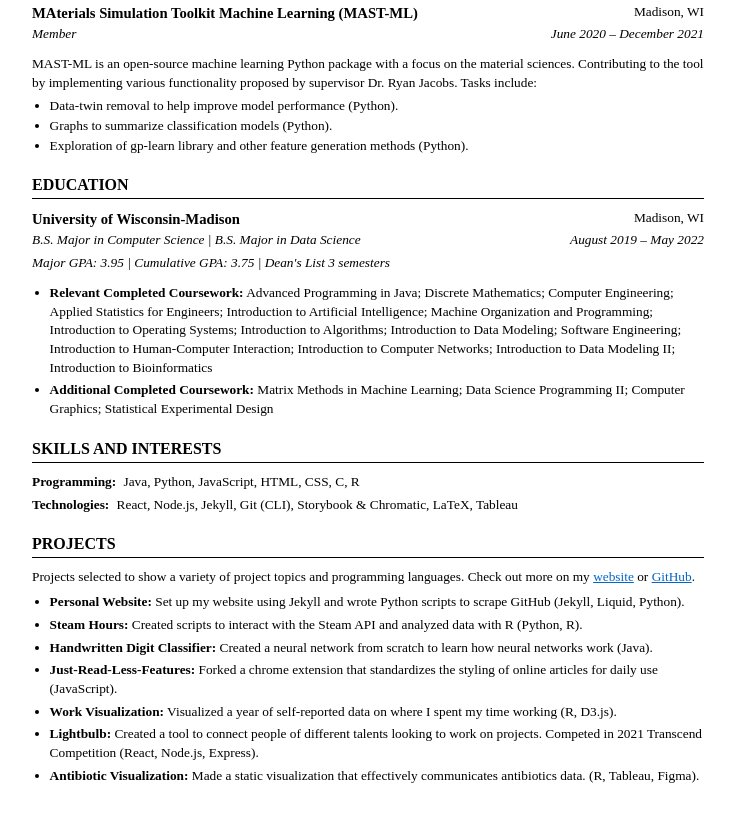
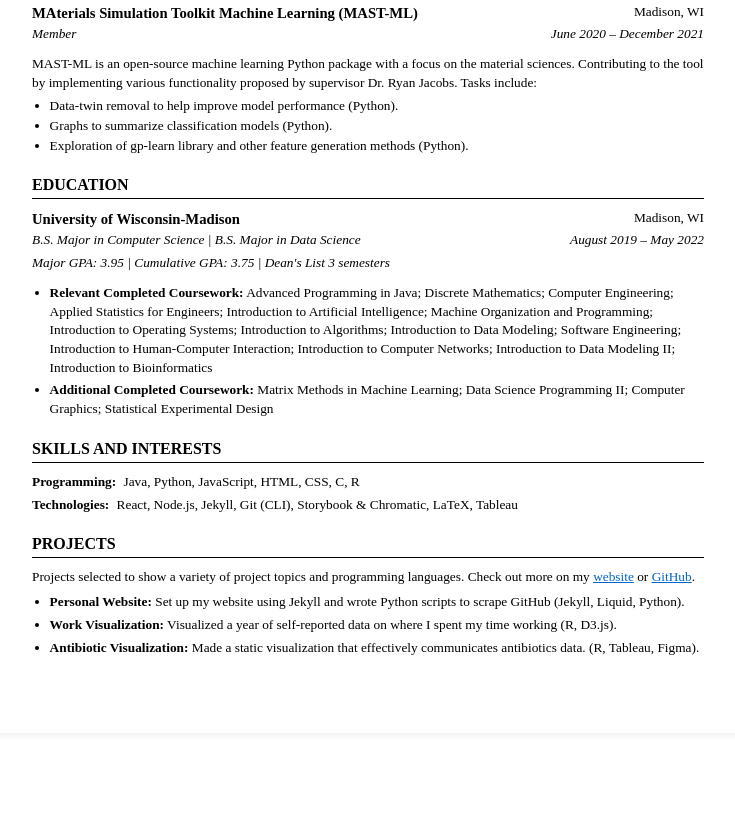
Before and after one commit to Avery2/normal-resume, a website: page Justin_Avery_Chan_Resume.html in a window 1280 px wide. Shown: the part 493-1314 px from the top of the page, without its empty margins (272-1007 px from the left). After the commit the page ends 1256 px from the top, so only its background shows below. Drawn offline with Linux system fonts and the light colour scheme.

Commit message:
chore: remove some personal projects to fit on one page

```diff
--- a/Justin_Avery_Chan_Resume.html
+++ b/Justin_Avery_Chan_Resume.html
@@ -99,11 +99,7 @@
 
             <ul class="projects-list">
                 <li><strong>Personal Website:</strong> Set up my website using Jekyll and wrote Python scripts to scrape GitHub (Jekyll, Liquid, Python).</li>
-                <li><strong>Steam Hours:</strong> Created scripts to interact with the Steam API and analyzed data with R (Python, R).</li>
-                <li><strong>Handwritten Digit Classifier:</strong> Created a neural network from scratch to learn how neural networks work (Java).</li>
-                <li><strong>Just-Read-Less-Features:</strong> Forked a chrome extension that standardizes the styling of online articles for daily use (JavaScript).</li>
                 <li><strong>Work Visualization:</strong> Visualized a year of self-reported data on where I spent my time working (R, D3.js).</li>
-                <li><strong>Lightbulb:</strong> Created a tool to connect people of different talents looking to work on projects. Competed in 2021 Transcend Competition (React, Node.js, Express).</li>
                 <li><strong>Antibiotic Visualization:</strong> Made a static visualization that effectively communicates antibiotics data. (R, Tableau, Figma).</li>
             </ul>
         </section>
```
Also changed, not shown: 1 other file.
